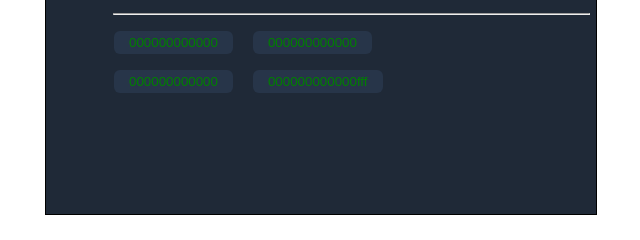
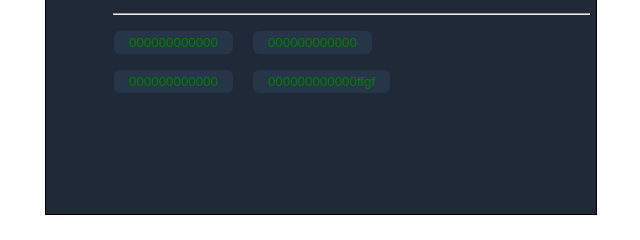
Before and after one commit to segunajibola/password-generator, a plain HTML site: page index.html in a window 1280 px wide. Shown: the part 357-597 px from the top of the page, 319-959 px from the left. Drawn offline with Linux system fonts and the light colour scheme.

Commit message:
edit password-1

```diff
--- a/index.html
+++ b/index.html
@@ -29,7 +29,7 @@
 
         <div>
             <button id="password3-el">000000000000</button>
-            <button id="password4-el">000000000000fff</button>
+            <button id="password4-el">000000000000ffgf</button>
         </div>
     </div>
 
```
